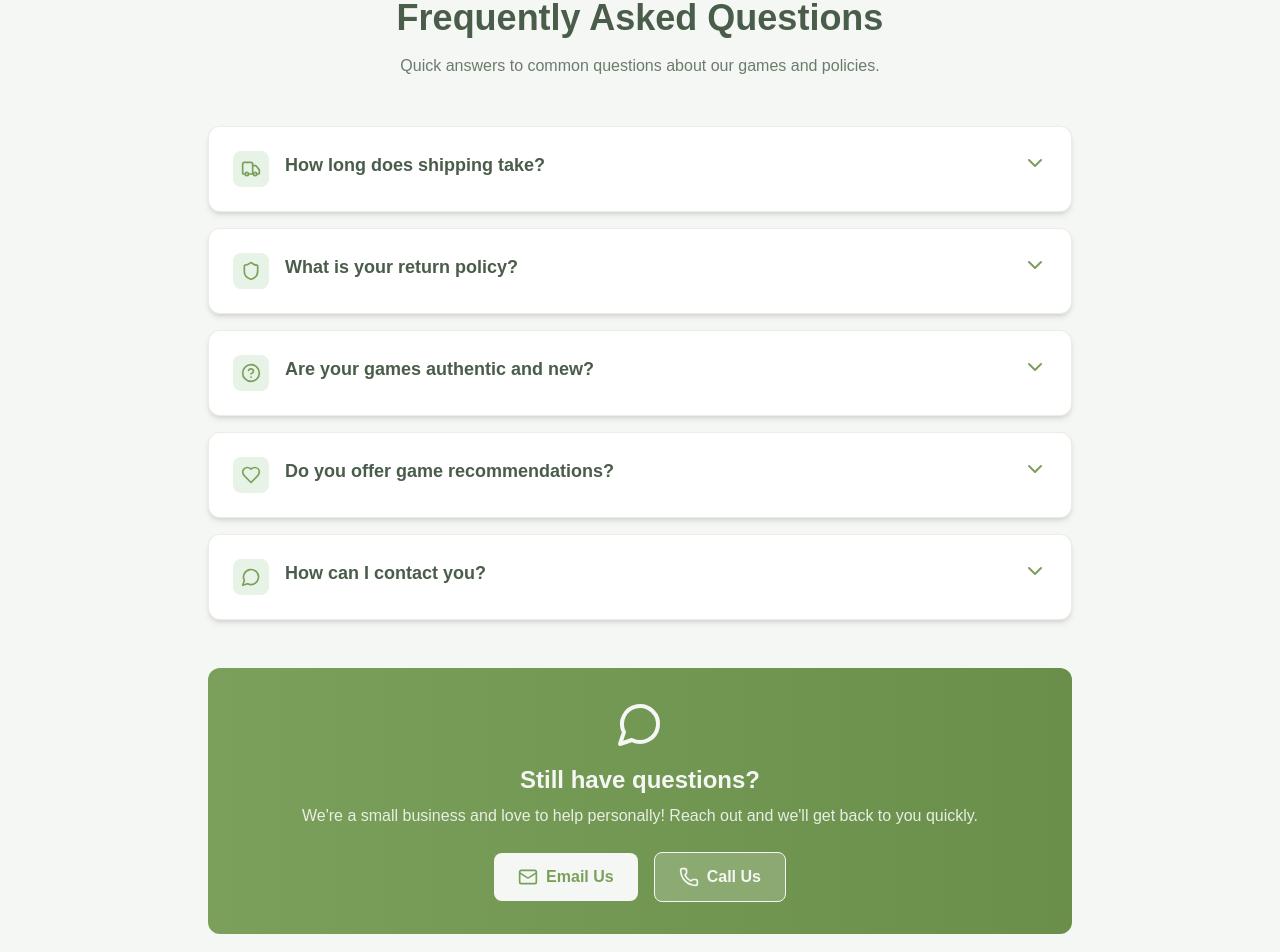
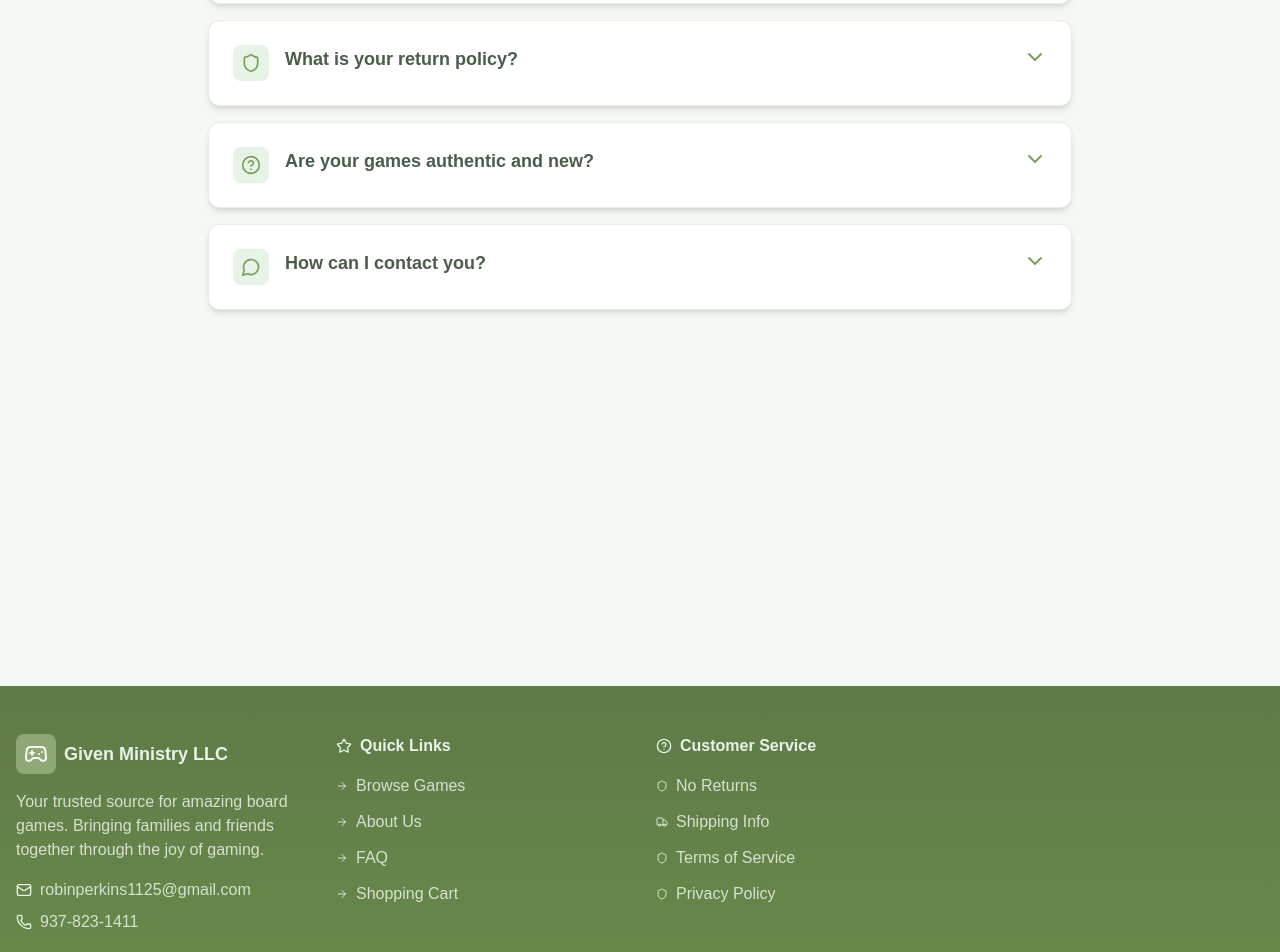
Before and after one commit to givenministryLLC/given-ministry-boardgames, a Next.js app: page /faq in a window 1280 px wide. Shown: the part 180-1132 px from the top of the page. Built offline with nearby package versions, Linux system fonts and the light colour scheme.

Commit message:
Remove contact CTA and game recommendation FAQ
Deleted the contact call-to-action section and the FAQ item about game recommendations from the FAQ page. Also cleaned up unused icon imports to streamline the component.

```diff
--- a/src/app/faq/page.tsx
+++ b/src/app/faq/page.tsx
@@ -7,10 +7,7 @@ import {
     HelpCircle,
     MessageCircle,
     Truck,
-    Shield,
-    Heart,
-    Mail,
-    Phone
+    Shield
 } from 'lucide-react';
 import { companyConfig } from '@/config/company';
 
@@ -34,12 +31,6 @@ const faqs = [
         answer: "Yes, all our games are 100% authentic and brand new. We work directly with publishers to ensure you receive genuine products."
     },
     {
-        id: 4,
-        icon: Heart,
-        question: "Do you offer game recommendations?",
-        answer: "Absolutely! With our small, curated selection, we know each game well and can help you choose the perfect one for your needs."
-    },
-    {
         id: 5,
         icon: MessageCircle,
         question: "How can I contact you?",
@@ -61,19 +52,8 @@ export default function FAQPage() {
     return (
         <div className="bg-warm-cream min-h-screen">
             <div className="max-w-4xl mx-auto px-4 py-8">
-                {/* Header */}
-                <div className="text-center mb-12">
-                    <div className="bg-primary w-16 h-16 rounded-full flex items-center justify-center mx-auto mb-4">
-                        <HelpCircle className="w-8 h-8 text-warm-cream" />
-                    </div>
-                    <h1 className="text-4xl font-bold mb-4 text-deep-brown">Frequently Asked Questions</h1>
-                    <p className="text-deep-brown/80 max-w-2xl mx-auto">
-                        Quick answers to common questions about our games and policies.
-                    </p>
-                </div>
-
                 {/* FAQ Items */}
-                <div className="space-y-4 mb-12">
+                <div className="space-y-4">
                     {faqs.map((faq) => {
                         const IconComponent = faq.icon;
                         return (
@@ -111,33 +91,6 @@ export default function FAQPage() {
                         );
                     })}
                 </div>
-
-                {/* Contact CTA */}
-                <div className="bg-gradient-to-r from-primary to-primary-dark p-8 rounded-xl text-warm-cream text-center">
-                    <div className="flex justify-center mb-4">
-                        <MessageCircle className="w-12 h-12" />
-                    </div>
-                    <h2 className="text-2xl font-bold mb-2">Still have questions?</h2>
-                    <p className="mb-6 text-warm-cream/90">
-                        We're a small business and love to help personally! Reach out and we'll get back to you quickly.
-                    </p>
-                    <div className="flex flex-col sm:flex-row items-center justify-center gap-4">
-                        <a
-                            href={`mailto:${companyConfig.email}`}
-                            className="inline-flex items-center space-x-2 bg-warm-cream text-primary px-6 py-3 rounded-lg font-semibold hover:bg-mint-whisper transition-colors"
-                        >
-                            <Mail className="w-5 h-5" />
-                            <span>Email Us</span>
-                        </a>
-                        <a
-                            href={`tel:${companyConfig.phone}`}
-                            className="inline-flex items-center space-x-2 bg-warm-cream/20 border border-warm-cream text-warm-cream px-6 py-3 rounded-lg font-semibold hover:bg-warm-cream/30 transition-colors"
-                        >
-                            <Phone className="w-5 h-5" />
-                            <span>Call Us</span>
-                        </a>
-                    </div>
-                </div>
             </div >
         </div >
     );
```
